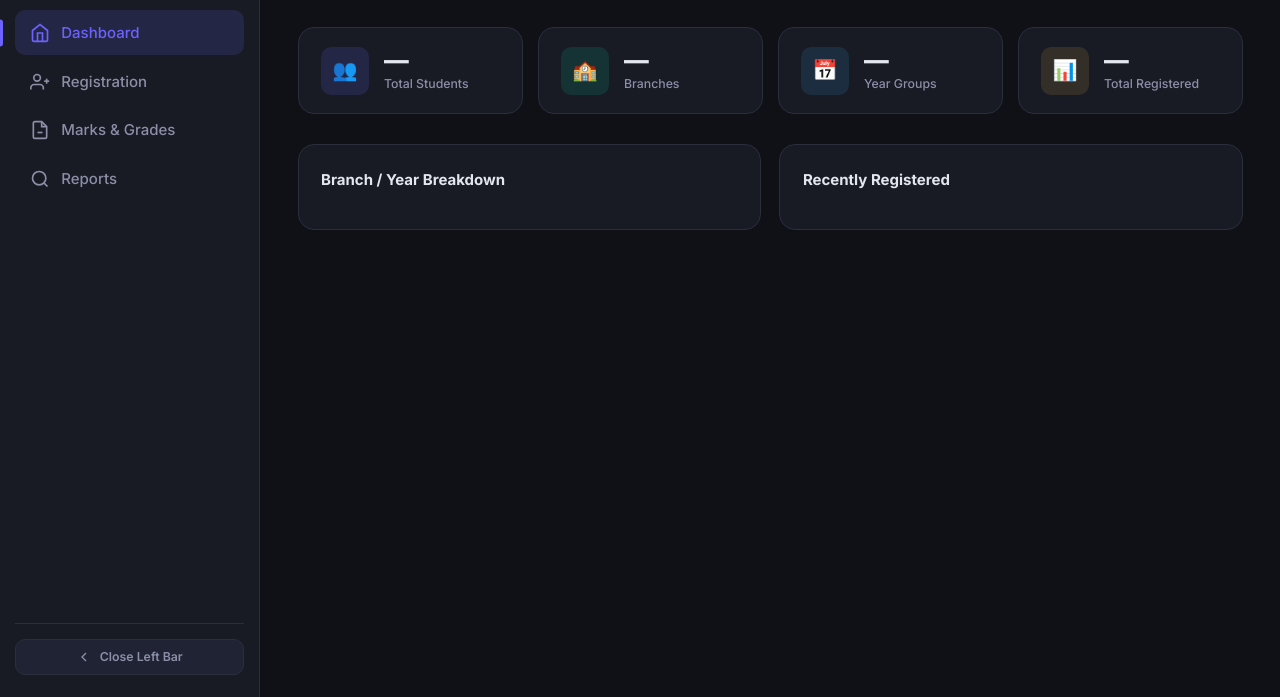
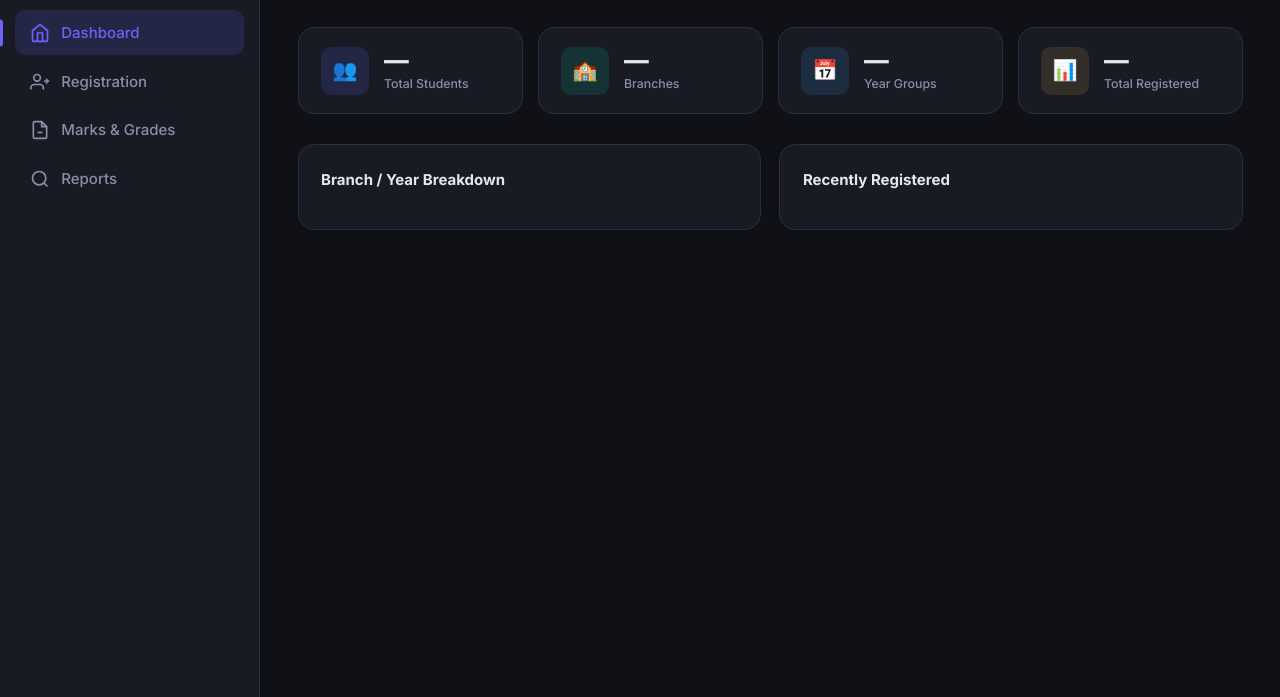
Before and after one commit to ISHAN-SAMBATHULA/6_Experiment, a website: page public/index.html in a window 1280 px wide. Shown: the part 103-800 px from the top of the page. Drawn offline with Linux system fonts and the light colour scheme; no server answers.

Commit message:
style: keep only the top X button to close the left bar

```diff
--- a/public/css/style.css
+++ b/public/css/style.css
@@ -128,31 +128,6 @@ body.sidebar-collapsed .sidebar {
   border-color: var(--clr-danger);
 }
 
-.sidebar__footer {
-  margin-top: auto;
-  padding-top: 1rem;
-  border-top: 1px solid var(--clr-border);
-}
-.sidebar__collapse-btn {
-  width: 100%;
-  display: flex;
-  align-items: center;
-  justify-content: center;
-  gap: .5rem;
-  padding: .6rem 1rem;
-  border: 1px solid var(--clr-border);
-  background: var(--clr-surface-2);
-  color: var(--clr-text-muted);
-  border-radius: var(--radius-md);
-  font-size: .82rem;
-  font-weight: 600;
-  cursor: pointer;
-  transition: all var(--transition);
-}
-.sidebar__collapse-btn:hover {
-  background: var(--clr-border);
-  color: var(--clr-text);
-}
 
 .sidebar__nav { flex: 1; display: flex; flex-direction: column; gap: .25rem; }
 .sidebar__link {
--- a/public/js/common.js
+++ b/public/js/common.js
@@ -129,12 +129,6 @@ function renderSidebar() {
           Reports
         </a>
       </nav>
-      <div class="sidebar__footer">
-        <button class="sidebar__collapse-btn" onclick="toggleSidebar(false)" title="Close left bar">
-          <svg viewBox="0 0 24 24" width="16" height="16" fill="none" stroke="currentColor" stroke-width="2"><path d="M15 18l-6-6 6-6"/></svg>
-          <span>Close Left Bar</span>
-        </button>
-      </div>
     </aside>
   `;
 }
```
